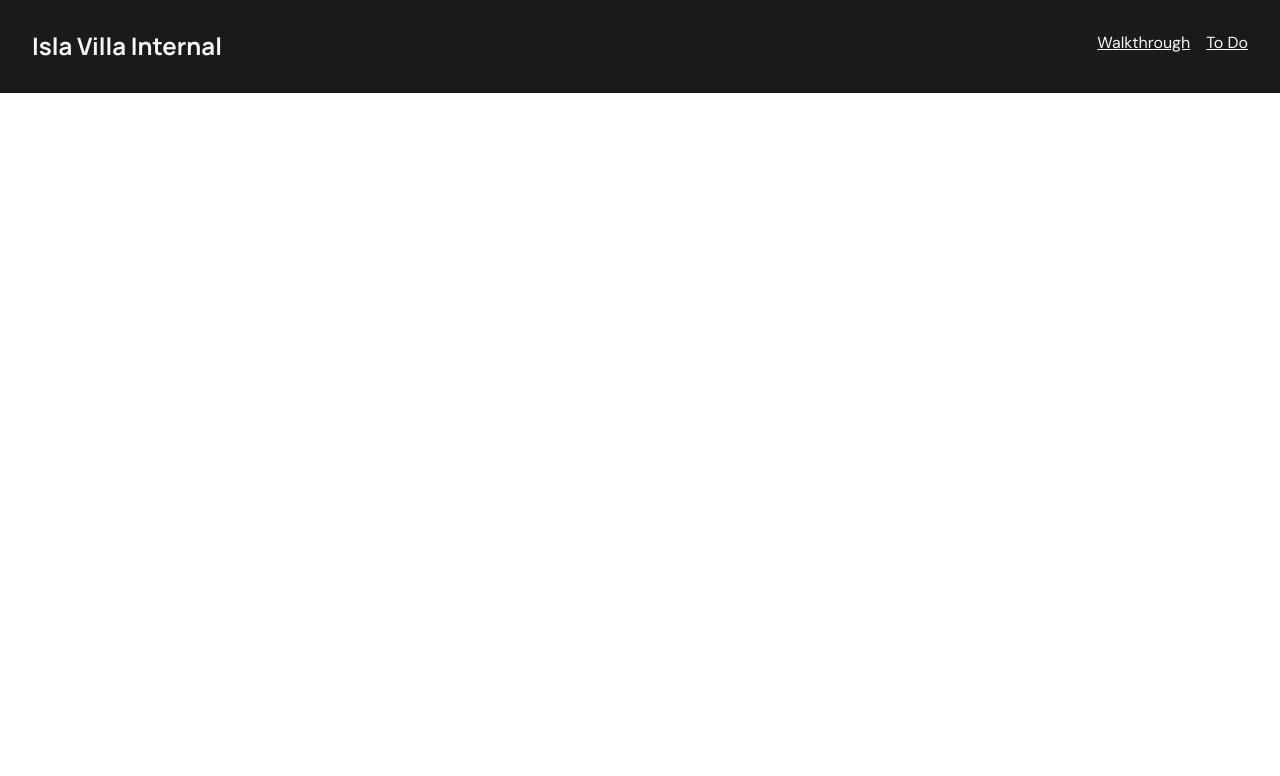
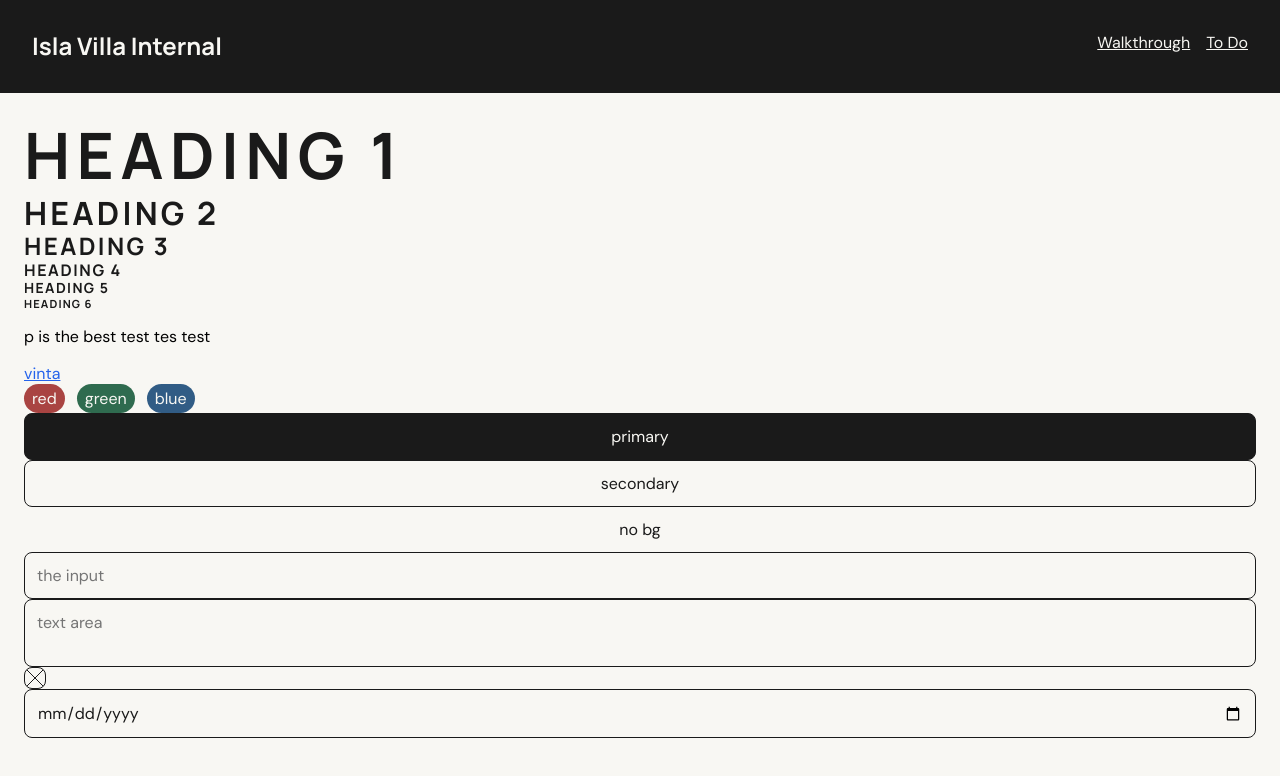
Before and after one commit to ZachRadaza/Isla-Internal, a Vue app: page /styles in a window 1280 px wide. Shown: the top 776 px of the page. Built offline with nearby package versions, Linux system fonts and the light colour scheme.

Commit message:
base component styles

```diff
--- a/client/App.vue
+++ b/client/App.vue
@@ -24,9 +24,12 @@ import Header from './src/components/Header.vue';
 
     --color-black: #1A1A1A;
     --color-white: #F8F7F3;
+    --color-grey-dark: #333230;
+    --color-grey-light: #EAE8E2;
     --color-green: #2F6B4F;
     --color-red: #A94442;
     --color-blue: #315C85;
+    --color-link: #2563EB;
 
     --space-1: 0.25rem;
     --space-2: 0.5rem;
@@ -35,12 +38,21 @@ import Header from './src/components/Header.vue';
     --space-5: 1.5rem;
     --space-6: 2rem;
     --space-7: 3rem;
+
+    --border-rd-max: 999px;
+    --border-rd-sm: 0.25rem;
+    --border-rd-md: 0.5rem;
+    --border-rd-lg: 1rem;
+
+    --border-wd-sm: 1px;
+    --border-wd-lg: 0.1rem;
 }
 
 html{
     font-size: var(--font-size-md);
     font-family: var(--font-body);
     font-optical-sizing: auto;
+    background: var(--color-white);
 }
 
 body{
@@ -65,4 +77,117 @@ h4{ font-size: var(--font-size-md) }
 h5{ font-size:  var(--font-size-sm)}
 h6{ font-size: var(--font-size-xs) }
 
+/* tags */
+.tag-green,
+.tag-red,
+.tag-blue{
+    padding: var(--space-1) var(--space-2);
+    border-radius: var(--border-rd-max);
+    color: var(--color-white);
+}
+
+.tag-green{
+    background: var(--color-green);
+}
+
+.tag-red{
+    background: var(--color-red);
+}
+
+.tag-blue{
+    background: var(--color-blue);
+}
+
+/* anchor */
+a{
+    font-family: var(--font-body);
+    color: var(--color-link);
+    text-decoration: underline;
+    cursor: pointer;
+    transition: opacity 100ms ease;
+}
+
+a:is(:hover, :focus-visible){
+    opacity: 0.75;
+}
+
+/* buttons */
+button, .btn{
+    all: unset;
+    background: var(--color-white);
+    color: var(--color-black);
+    border: var(--border-wd-sm) solid var(--color-black);
+    border-radius: var(--border-rd-md);
+    padding: var(--space-3);
+    font-family: var(--font-body);
+    font-size: var(--font-size-md);
+    text-align: center;
+    transition: background 100ms ease, color 100ms ease;
+    cursor: pointer;
+}
+
+.btn:is(:hover, :focus-visible){
+    background: var(--color-grey-light);
+    border-color: var(--color-grey-dark);
+}
+
+.btn-primary{
+    background: var(--color-black);
+    color: var(--color-white)
+}
+
+.btn-primary:is(:hover, :focus-visible){
+    background: var(--color-grey-dark);
+    border-color: var(--color-grey-dark);
+}
+
+.btn-no-bg{
+    background: transparent;
+    border: none;
+    color: var(--color-black);
+}
+
+.btn-no-bg:is(:hover, :focus-visible){
+    color: var(--color-grey-dark);
+    opacity: 0.9;
+}
+
+/* input and textarea */
+input, textarea{
+    all: unset;
+    background: var(--color-white);
+    border: var(--border-wd-sm) solid var(--color-black);
+    border-radius: var(--border-rd-md);
+    color: var(--color-black);
+    font-family: var(--font-body);
+    font-size: var(--font-size-md);
+    padding: var(--space-3);
+}
+
+/* cheeckbox */
+input[type="checkbox"]{
+    width: 20px;
+    height: 20px;
+    padding: 0;
+    background-color: var(--color-white);
+    background-image:
+        linear-gradient(45deg, transparent 48%, var(--color-black) 48%, var(--color-black) 52%, transparent 52%),
+        linear-gradient(-45deg, transparent 48%, var(--color-black) 48%, var(--color-black) 52%, transparent 52%);
+    transition: background 100ms ease;
+}
+
+input[type="checkbox"]:is(:hover, :focus-visible){
+    background-color: var(--color-grey-light);
+}
+
+input[type="checkbox"]:checked{
+    background-color: var(--color-black);
+    background-image:
+        linear-gradient(45deg, transparent 48%, var(--color-white) 48%, var(--color-white) 52%, transparent 52%),
+        linear-gradient(-45deg, transparent 48%, var(--color-white) 48%, var(--color-white) 52%, transparent 52%);
+}
+
+input[type="checkbox"]:checked:is(:hover, :focus-visible){
+    background-color: var(--color-grey-dark);
+}
 </style>
--- a/client/src/router/index.js
+++ b/client/src/router/index.js
@@ -1,10 +1,12 @@
 import { createRouter, createWebHistory } from "vue-router";
 import HomeView from "../views/HomeView.vue";
+import StylesView from "../views/StylesView.vue";
 
 const router = createRouter({
     history: createWebHistory(),
     routes: [
         { path: '/', component: HomeView},
+        { path: '/styles', component: StylesView}
     ],
 });
 
--- /dev/null
+++ b/client/src/views/StylesView.vue
@@ -0,0 +1,44 @@
+<script setup>
+</script>
+<template>
+    <body>
+        <h1>Heading 1</h1>
+        <h2>Heading 2</h2>
+        <h3>Heading 3</h3>
+        <h4>Heading 4</h4>
+        <h5>Heading 5</h5>
+        <h6>Heading 6</h6>
+        <p>p is the best test tes test</p>
+        <a>vinta</a>
+        <div class="tags">
+            <span class="tag-red">red</span>
+            <span class="tag-green">green</span>
+            <span class="tag-blue">blue</span>
+        </div>
+
+        <button class="btn-primary">primary</button>
+        <button class="btn">secondary</button>
+        <button class="btn-no-bg">no bg</button>
+
+        <input placeholder="the input" />
+        <textarea placeholder="text area"></textarea>
+
+        <input type="checkbox"/>
+        <input type="date"/>
+
+    </body>
+</template>
+<style scoped>
+
+body{
+    padding: var(--space-5);
+    display: flex;
+    flex-direction: column;
+}
+
+.tags{
+    display: flex;
+    flex-direction: row;
+    gap: var(--space-3);
+}
+</style>
```
